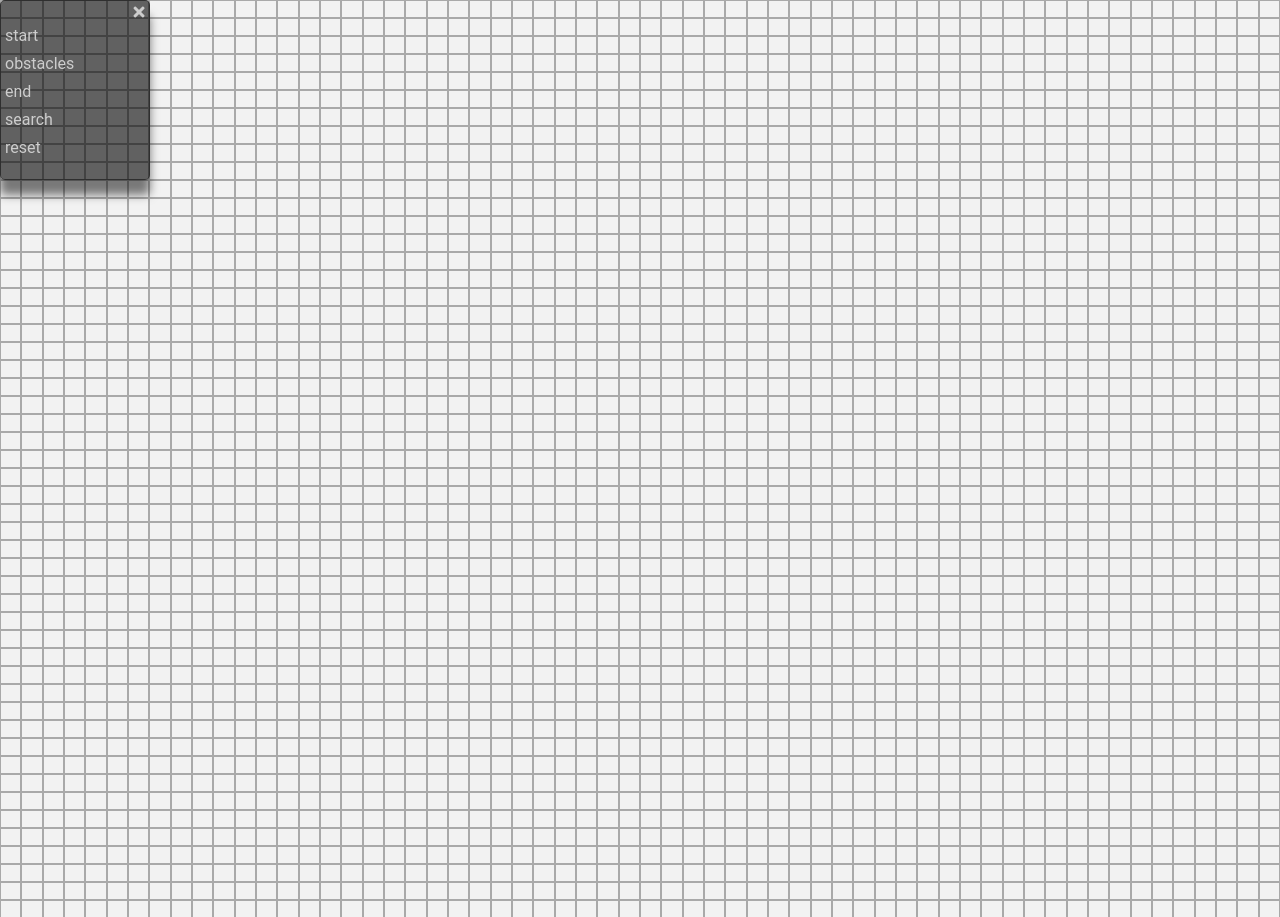
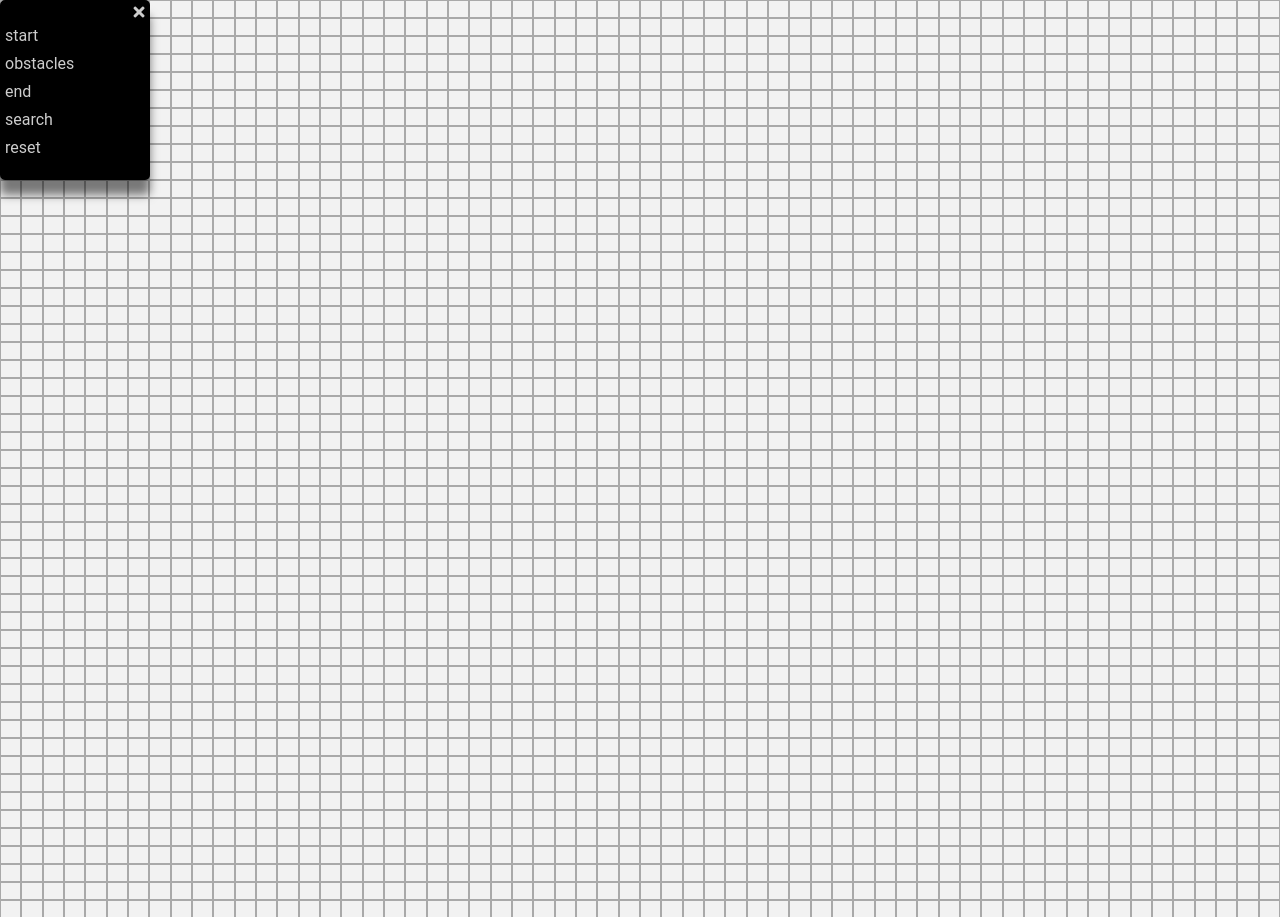
Before and after one commit to masoncruse404/visualpath, a plain HTML site: page astar.html in a window 1280 px wide. Shown: the top 917 px of the page. Drawn offline with nearby package versions, Linux system fonts and the light colour scheme.

Commit message:
fixed menu

```diff
--- a/menustyle.css
+++ b/menustyle.css
@@ -4,10 +4,11 @@
     height:180px;
     width:150px;
     border:1px solid rgba(0,0,0,.3);
-    background-color:rgba(0,0,0,.6);
+    background-color:black;
     border-radius:5px;
         overflow: hidden;
         box-shadow: 0 15px 10px rgba(0,0,0,0.5);
+    z-index:999;
 
 }
 
```
Also changed, not shown: index.html (+5 -0 lines).
